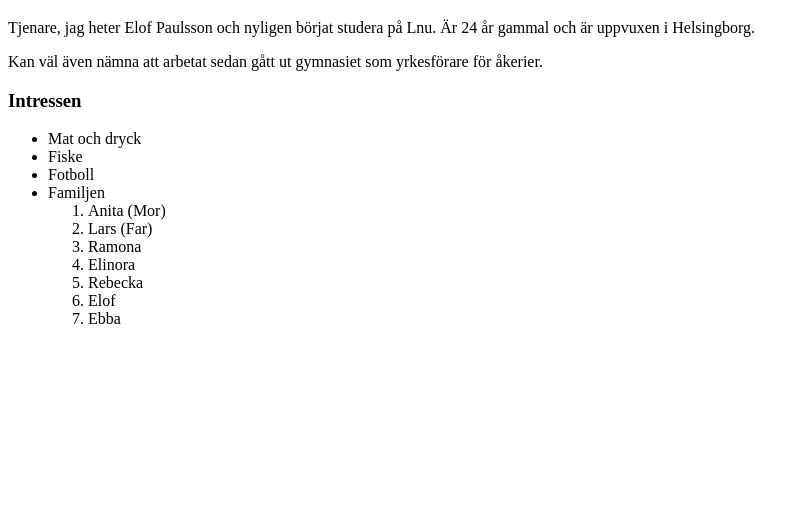
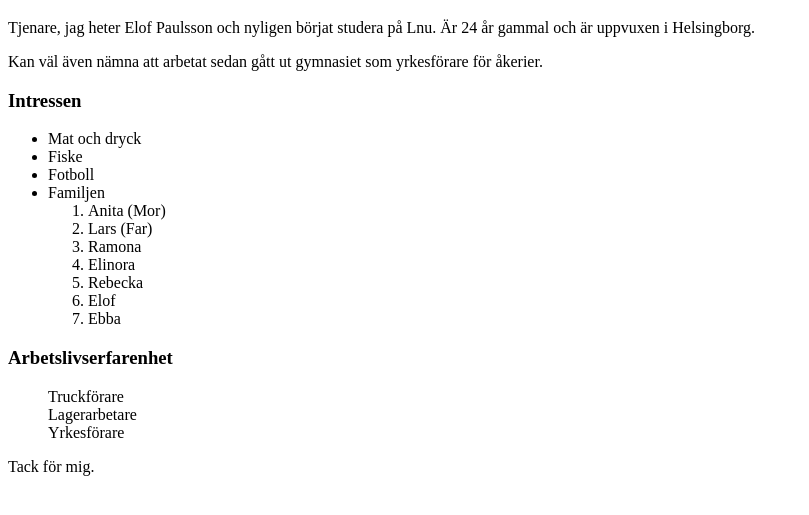
Before and after one commit to ep222ht/1ik415-laborationer, a plain HTML site: page Pages/Presentation.html in a window 1280 px wide. Shown: the part 61-576 px from the top of the page, without its empty margins (0-809 px from the left). Drawn offline with Linux system fonts and the light colour scheme.

Commit message:
Presentation6

```diff
--- a/Pages/Presentation.html
+++ b/Pages/Presentation.html
@@ -15,6 +15,11 @@
             <ul><li>Mat och dryck</li><li>Fiske</li><li>Fotboll</li><li>Familjen</li><ol><li>Anita (Mor)</li><li>Lars (Far)</li><li>Ramona</li><li>Elinora</li><li>Rebecka</li>
                 <li>Elof</li><li>Ebba</li></ol>
             </ul>
+            <h3>Arbetslivserfarenhet</h3>
+            <dl><dt><dd>Truckförare</dd><dd>Lagerarbetare</dd><dd>Yrkesförare</dd></dt></dl>
+
+            Tack för mig.
+
             <!--Hoppas detta ska duga-->
     </body>
 </html>
```
Also changed, not shown: 1 other file.
